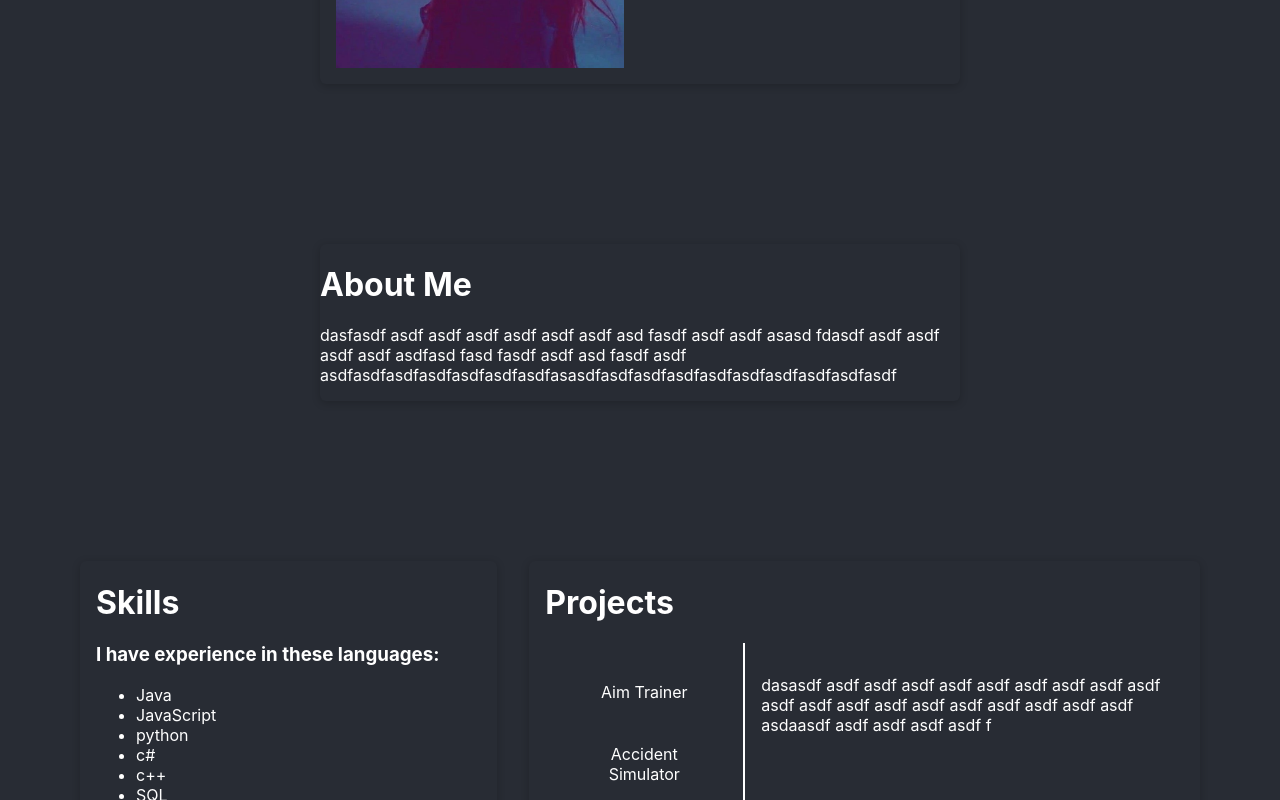
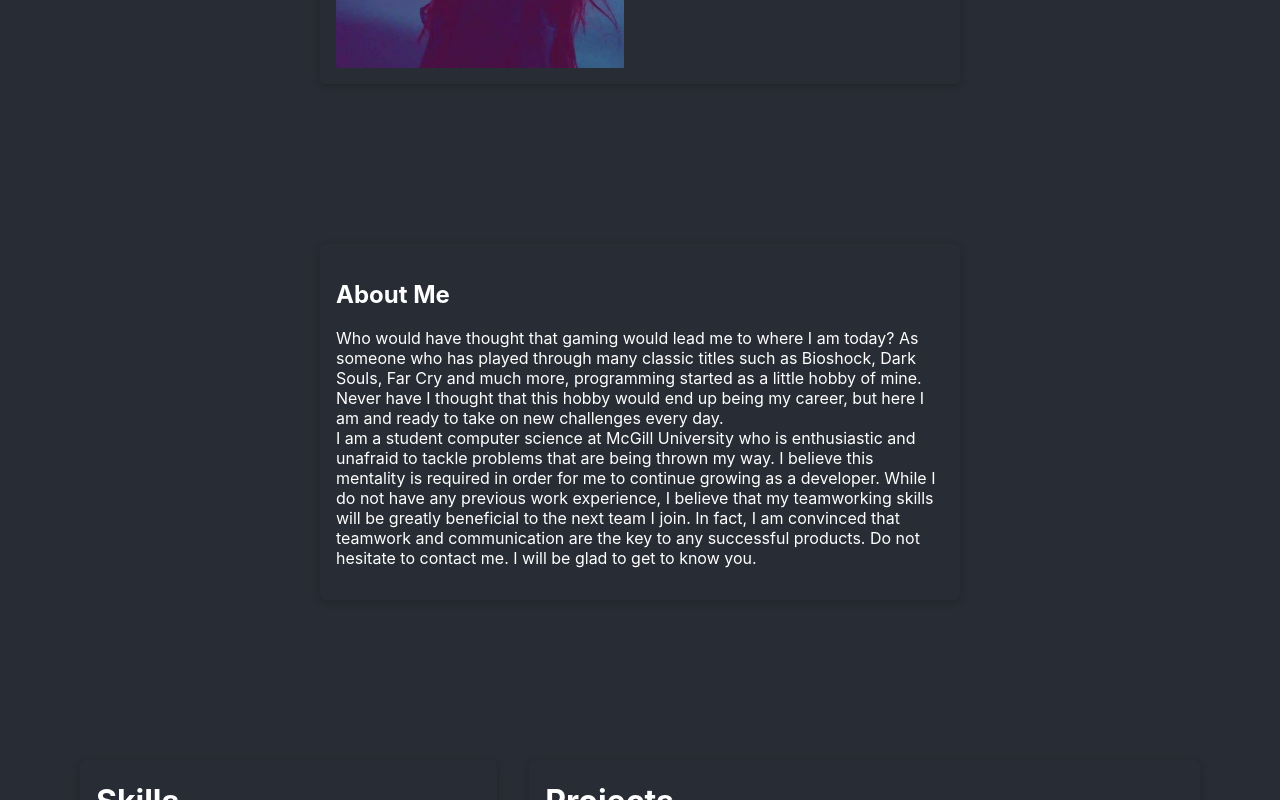
Before and after one commit to yoman321/portfolio, a React (Create React App) app: page / in a window 1280 px wide. Shown: the part 440-1240 px from the top of the page. Built offline with nearby package versions, Linux system fonts and the light colour scheme.

Commit message:
changed text to About Me section

```diff
--- a/src/components/AboutMeComponents/AboutMe.js
+++ b/src/components/AboutMeComponents/AboutMe.js
@@ -5,11 +5,25 @@ function AboutMe() {
   return (
     <div className={styles.main}>
       <Card>
-        <h1>About Me</h1>
-        <p>
-          dasfasdf asdf asdf asdf asdf asdf asdf asd fasdf asdf asdf asasd
-          fdasdf asdf asdf asdf asdf asdfasd fasd fasdf asdf asd fasdf asdf asdfasdfasdfasdfasdfasdfasdfasasdfasdfasdfasdfasdfasdfasdfasdfasdfasdf
-        </p>
+        <section className={styles.section}>
+          <h1>About Me</h1>
+          <p>
+            Who would have thought that gaming would lead me to where I am
+            today? As someone who has played through many classic titles such as
+            Bioshock, Dark Souls, Far Cry and much more, programming started as
+            a little hobby of mine. Never have I thought that this hobby would
+            end up being my career, but here I am and ready to take on new
+            challenges every day.<br></br>I am a student computer science at
+            McGill University who is enthusiastic and unafraid to tackle
+            problems that are being thrown my way. I believe this mentality is
+            required in order for me to continue growing as a developer. While I
+            do not have any previous work experience, I believe that my
+            teamworking skills will be greatly beneficial to the next team I
+            join. In fact, I am convinced that teamwork and communication are
+            the key to any successful products. Do not hesitate to contact me. I
+            will be glad to get to know you.
+          </p>
+        </section>
       </Card>
     </div>
   );
--- a/src/components/AboutMeComponents/AboutMe.module.css
+++ b/src/components/AboutMeComponents/AboutMe.module.css
@@ -18,13 +18,7 @@
   align-items: center;
 }
 .section {
-  display: flex;
-  flex-direction: column;
-  text-align: center;
-}
-.section p {
-  width: 75%;
-  margin: 0 0 0 2rem;
+  padding: 1rem;
 }
 .main {
   margin: 10rem auto;
```
